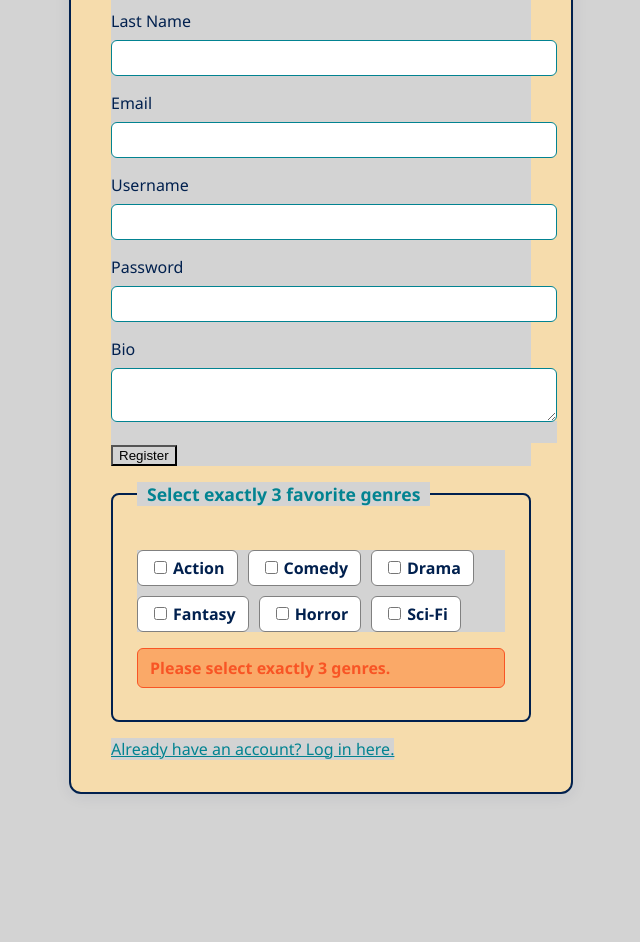
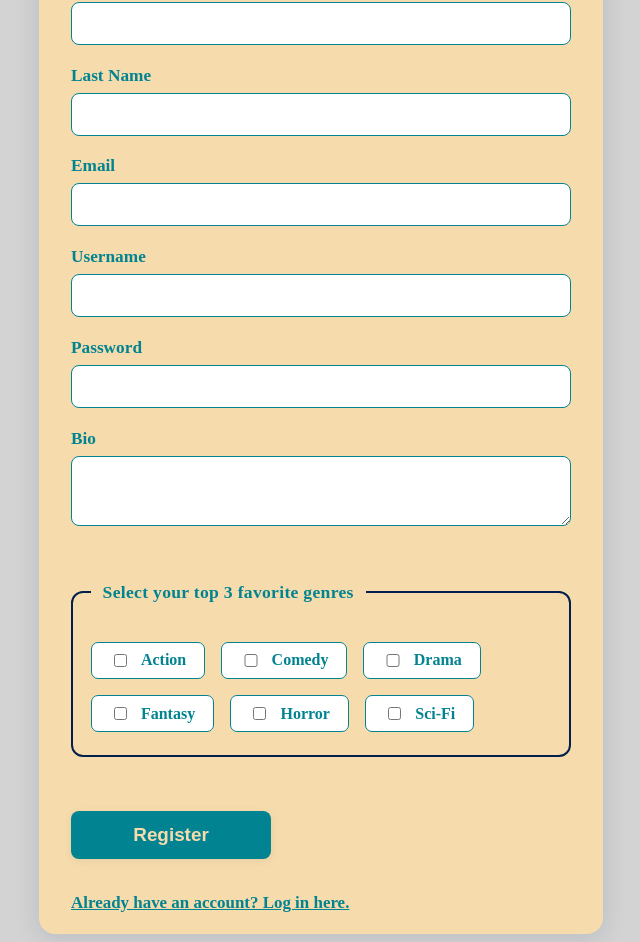
Before and after one commit to CooperHoag/capstone-frontend, a React (Vite) app: page /register in a window 1280 px wide. Shown: the part 334-1276 px from the top of the page, without its empty margins (319-959 px from the left). Before the commit the page ends 1160 px from the top, so only its background shows below. Built offline with nearby package versions, Linux system fonts and the light colour scheme; no server answers.

Commit message:
last minute styling throughout app for demo prep

```diff
--- a/src/auth/Register.jsx
+++ b/src/auth/Register.jsx
@@ -1,9 +1,8 @@
 import { useState } from "react";
 import { Link, useNavigate } from "react-router-dom";
 import { useAuth } from "./AuthContext";
-import "../stylesheets/register.css"; // <-- Add this line
+import "../stylesheets/Register.css";
 
-/** A form that allows users to register for a new account */
 export default function Register() {
   const { register, setToken } = useAuth();
   const navigate = useNavigate();
@@ -61,39 +60,37 @@ export default function Register() {
 
   return (
     <div className="register-container">
-      <h1>Register for an account</h1>
-      <form onSubmit={handleSubmit}>
-        <label>
+      <h1 className="register-title">Register for an account</h1>
+      <form className="register-form" onSubmit={handleSubmit}>
+        <label className="register-label">
           First Name
-          <input type="text" name="firstName" required />
+          <input className="register-input" type="text" name="firstName" required />
         </label>
-        <label>
+        <label className="register-label">
           Last Name
-          <input type="text" name="lastName" required />
+          <input className="register-input" type="text" name="lastName" required />
         </label>
-        <label>
+        <label className="register-label">
           Email
-          <input type="email" name="email" required />
+          <input className="register-input" type="email" name="email" required />
         </label>
-        <label>
+        <label className="register-label">
           Username
-          <input type="text" name="username" required />
+          <input className="register-input" type="text" name="username" required />
         </label>
-        <label>
+        <label className="register-label">
           Password
-          <input type="password" name="password" required />
+          <input className="register-input" type="password" name="password" required />
         </label>
-        <label>
+        <label className="register-label">
           Bio
-          <textarea name="bio" />
+          <textarea className="register-input register-bio" name="bio" />
         </label>
 
-        <button type="submit">Register</button>
-        {error && <div className="register-error">{error}</div>} {/* <-- Update error styling */}
-      </form>
 
-      <fieldset>
-        <legend>Select exactly 3 favorite genres</legend>
+
+      <fieldset className="genre-fieldset">
+        <legend className="genre-legend">Select your top 3 favorite genres</legend>
         <div className="genre-options">
           {genres.map((genre) => (
             <label
@@ -114,14 +111,18 @@ export default function Register() {
             </label>
           ))}
         </div>
-        {selectedGenres.length !== 3 && (
-          <p className="register-error">
+        {/* {selectedGenres.length !== 3 && (
+          <div className="register-error genre-error">
             Please select exactly 3 genres.
-          </p>
-        )}
+          </div>
+        )} */}
       </fieldset>
-
-      <Link to="/login">Already have an account? Log in here.</Link>
+      <button className="register-button" type="submit">Register</button>
+        {error && <div className="register-error">{error}</div>}
+      </form>
+      <div className="register-login-link">
+        <Link className="register-login-link-text" to="/login">Already have an account? Log in here.</Link>
+      </div>
     </div>
   );
 }
--- a/src/layout/Navbar.jsx
+++ b/src/layout/Navbar.jsx
@@ -19,7 +19,7 @@ export default function Navbar() {
           </>
         ) : (
           <>
-            <NavLink className="login-nb" to="/login">Log in</NavLink>
+            <NavLink className="login-nb" to="/login">Log In</NavLink>
             <NavLink className="register-nb" to="/register">Sign Up</NavLink>
           </>
         )}
--- a/src/stylesheets/AccountPage.css
+++ b/src/stylesheets/AccountPage.css
@@ -48,6 +48,15 @@
 }
 
 .filter-name {
+  background: #028391;
+}
+
+.no-movies-in-rated {
+  background: #028391;
+  font-size: 25px;
+}
+
+.see-movie-list-link {
   background: #028391;
 }
 
--- a/src/stylesheets/Navbar.css
+++ b/src/stylesheets/Navbar.css
@@ -11,7 +11,7 @@
 .navbar-logo {
   background: #01204E;
   color: #F6DCAC;
-  font-size: 1.7rem;
+  font-size: 30px;
   font-weight: bold;
   letter-spacing: 1px;
   text-decoration: none;
--- a/src/stylesheets/register.css
+++ b/src/stylesheets/register.css
@@ -1,192 +1,180 @@
-/* * {
-  background: lightgray;
-} */
+.register-container {
+  background: #f6dcac;
+  max-width: 500px;
+  margin: 48px auto 0 auto;
+  padding: 2.3rem 2rem 1.3rem 2rem;
+  border-radius: 16px;
+  box-shadow: 0 4px 24px #01204e20;
+}
 
+.register-title {
+  background: #f6dcac;
+  color: #028391;
+  font-family: 'Geneva', Arial, sans-serif;
+  font-size: 2.3rem;
+  font-weight: 700;
+  text-align: center;
+  margin-bottom: 1.9rem;
+  letter-spacing: 0.5px;
+}
 
-fieldset {
-  border: 2px solid #01204E;
-  background-color: #F6DCAC;
-  padding: 1rem 1.5rem;
+.register-form {
+  background: #f6dcac;
+  display: flex;
+  flex-direction: column;
+  gap: 1.3rem;
+}
+
+.register-label {
+  background: #f6dcac;
+  color: #028391;
+  font-size: 1.08rem;
+  font-weight: 600;
+  display: flex;
+  flex-direction: column;
+  align-items: flex-start;
+}
+
+.register-input {
+  margin-top: 7px;
+  padding: 11px 10px;
   border-radius: 8px;
-  margin: 1rem 0;
+  border: 1.7px solid #028391;
+  background: #fff;
+  color: #01204E;
+  font-size: 1.03rem;
+  width: 100%;
+  box-sizing: border-box;
+  transition: border 0.16s;
+}
+
+.register-input:focus {
+  border: 1.7px solid #028391;
+  outline: none;
+}
+
+.register-bio {
+  /* background: #f6dcac; */
+  min-height: 70px;
+  resize: vertical;
+}
+
+.register-button {
+  margin-top: 13px;
+  background: #028391;
+  color: #f6dcac;
+  border: none;
+  border-radius: 8px;
+  padding: 13px 0;
+  font-size: 1.18rem;
+  font-weight: 700;
+  cursor: pointer;
+  box-shadow: 0 2px 8px #01204e14;
+  transition: background 0.14s;
+  width: 40%;
+  align-self: flex-start;
+}
+
+.register-button:hover {
+  background: #faa968;
   color: #01204E;
 }
 
-legend {
-  font-weight: bold;
-  font-size: 1.1rem;
-  color: #028391;
-  padding: 0 10px;
+.register-error {
+  margin-top: 11px;
+  color: #f85525;
+  background: #ffe9df;
+  border: 1.2px solid #faa968;
+  border-radius: 6px;
+  padding: 9px 14px;
+  font-weight: 500;
+  font-size: 1rem;
+  width: fit-content;
 }
 
+.genre-fieldset {
+  border: 2px solid #01204e;
+  border-radius: 12px;
+  margin: 2.2rem 0 1.3rem 0;
+  padding: 1.3rem 1.1rem 0.9rem 1.1rem;
+  background: #f6dcac;
+}
+
+.genre-legend {
+  background: #f6dcac;
+  color: #028391;
+  font-size: 1.1rem;
+  font-weight: 700;
+  padding: 0 12px;
+  letter-spacing: 0.3px;
+}
 
 .genre-options {
+  background: #f6dcac;
   display: flex;
   flex-wrap: wrap;
-  gap: 10px;
-  margin-top: 0.75rem;
+  gap: 16px;
+  margin-top: 18px;
+  margin-bottom: 8px;
+  justify-content: flex-start;
 }
 
-
 .genre-label {
-  padding: 6px 12px;
-  border: 1.5px solid gray;
-  border-radius: 6px;
+  background: #fff;
+  border: 1.4px solid #028391;
+  border-radius: 7px;
+  padding: 8px 18px;
+  font-weight: 600;
+  color: #028391;
   cursor: pointer;
   user-select: none;
-  transition: border-color 0.3s ease, background-color 0.3s ease;
-  font-weight: 600;
-  color: #01204E;
+  transition: background 0.14s, color 0.14s, border 0.14s;
+  display: flex;
+  align-items: center;
+  gap: 8px;
 }
 
-
 .genre-label.selected {
-  border-color: #FAA968;
-  background-color: #F85525;
-  color: white;
+  background: #028391;
+  color: #f6dcac;
+  border: 1.5px solid #01204E;
 }
 
-.genre-label input {
+.genre-label input[type="checkbox"] {
+  accent-color: #028391;
   margin-right: 6px;
-  cursor: pointer;
+  width: 1em;
+  height: 1em;
 }
 
-body, .register-page {
-  background: linear-gradient(135deg, #F6DCAC 0%, #FAA968 100%);
-  font-family: 'Segoe UI', Arial, sans-serif;
-  color: #01204E;
-  min-height: 100vh;
-  margin: 0;
-  padding: 0;
+.genre-error {
+  background: #faa968;
+  color: #f85525;
+  border: 1.4px solid #f85525;
+  margin-top: 10px;
+  font-size: 1.01rem;
+  text-align: left;
+  width: 100%;
 }
 
-
-.register-container {
-  max-width: 420px;
-  margin: 2rem auto;
-  background: #F6DCAC;
-  border-radius: 12px;
-  box-shadow: 0 2px 16px rgba(1,32,78,0.08);
-  padding: 2rem 2.5rem;
-  border: 2px solid #01204E;
+.register-login-link {
+  background: #f6dcac;
+  margin-top: 2.1rem;
+  font-size: 1.06rem;
+  text-align: left;
 }
 
-
-.register-container h1,
-.register-container legend {
+.register-login-link a {
   color: #028391;
-  font-weight: bold;
-  margin-bottom: 1rem;
+  text-decoration: underline;
+  font-weight: 600;
+  transition: color 0.15s;
 }
 
-
-.register-container input[type="text"],
-.register-container input[type="email"],
-.register-container input[type="password"],
-.register-container textarea {
-  width: 100%;
-  padding: 8px 12px;
-  margin: 0.5rem 0 1rem 0;
-  border: 1.5px solid #028391;
-  border-radius: 6px;
-  background: #fff;
-  color: #01204E;
-  font-size: 1rem;
-  transition: border-color 0.3s;
+.register-login-link a:hover {
+  color: #01204e;
 }
 
-.register-container input:focus,
-.register-container textarea:focus {
-  border-color: #F85525;
-  outline: none;
+.register-login-link-text {
+  background: #f6dcac;
 }
-
-
-fieldset {
-  border: 2px solid #01204E;
-  background-color: #F6DCAC;
-  padding: 1rem 1.5rem;
-  border-radius: 8px;
-  margin: 1rem 0;
-  color: #01204E;
-}
-
-legend {
-  font-weight: bold;
-  font-size: 1.1rem;
-  color: #028391;
-  padding: 0 10px;
-}
-
-
-.genre-options {
-  display: flex;
-  flex-wrap: wrap;
-  gap: 10px;
-  margin-top: 0.75rem;
-}
-
-
-.genre-label {
-  padding: 6px 12px;
-  border: 1.5px solid gray;
-  border-radius: 6px;
-  cursor: pointer;
-  user-select: none;
-  transition: border-color 0.3s ease, background-color 0.3s ease;
-  font-weight: 600;
-  color: #01204E;
-  background: #fff;
-}
-
-
-.genre-label.selected {
-  border-color: #FAA968;
-  background-color: #F85525;
-  color: white;
-}
-
-.genre-label input {
-  margin-right: 6px;
-  cursor: pointer;
-}
-
-
-.register-container button[type="submit"] .register-container .login-btn {
-  background: #028391;
-  color: #fff;
-  border: none;
-  border-radius: 6px;
-  padding: 10px 24px;
-  font-size: 1.1rem;
-  font-weight: bold;
-  cursor: pointer;
-  margin-top: 1rem;
-  transition: background 0.3s;
-}
-
-.register-container button[type="submit"]:hover, .register-container .login-btn:hover {
-  background: #F85525;
-}
-
-
-.register-error {
-  color: #F85525;
-  background: #FAA968;
-  border-radius: 6px;
-  padding: 8px 12px;
-  margin-bottom: 1rem;
-  font-weight: bold;
-  border: 1px solid #F85525;
-}
-
-
-.register-container a {
-  color: #028391;
-  text-decoration: underline;
-  font-weight: 500;
-}
-
-.register-container a:hover {
-  color: #F85525;
-}
```
Also changed, not shown: src/auth/Login.jsx (+13 -11 lines), src/pages/AccountPage.jsx (+6 -4 lines), src/pages/MoviesList.jsx (+14 -21 lines), src/stylesheets/Login.css (added, +85 -0 lines), src/stylesheets/MoviesList.css (added, +113 -0 lines).
